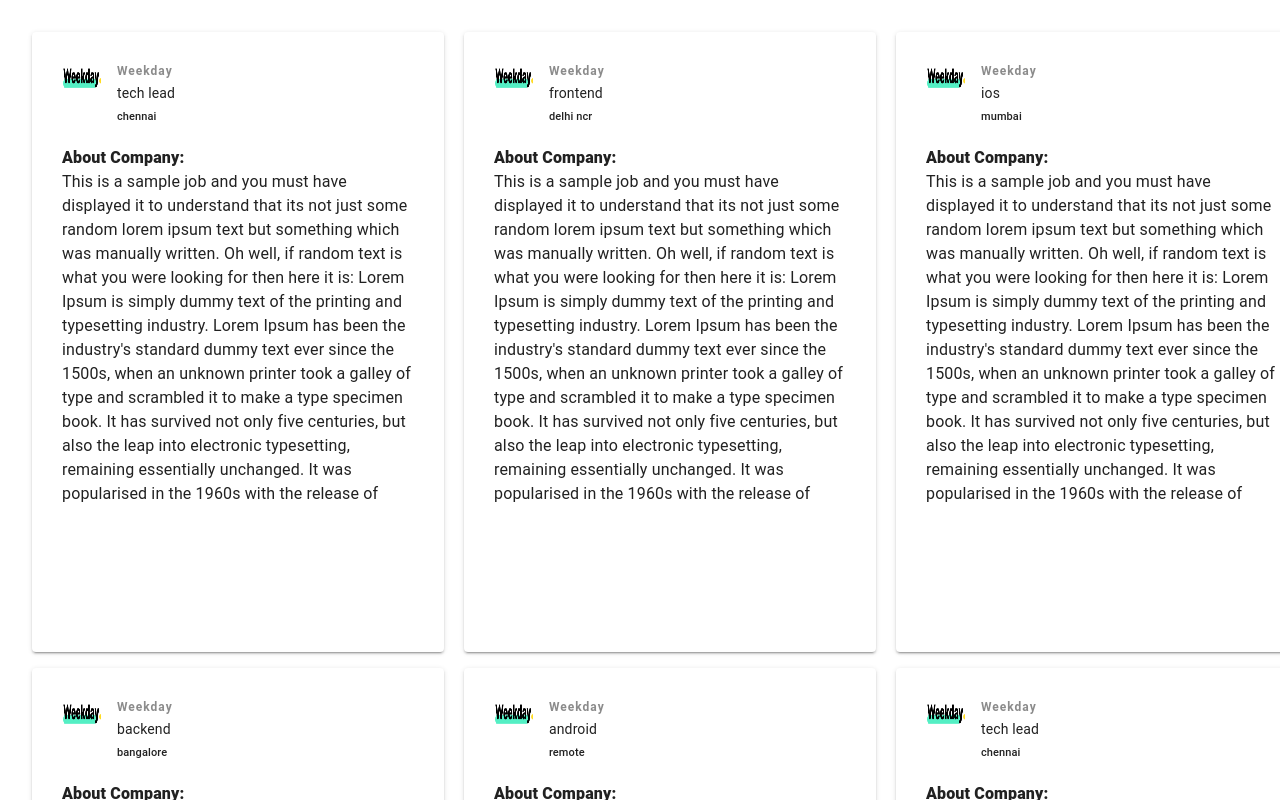
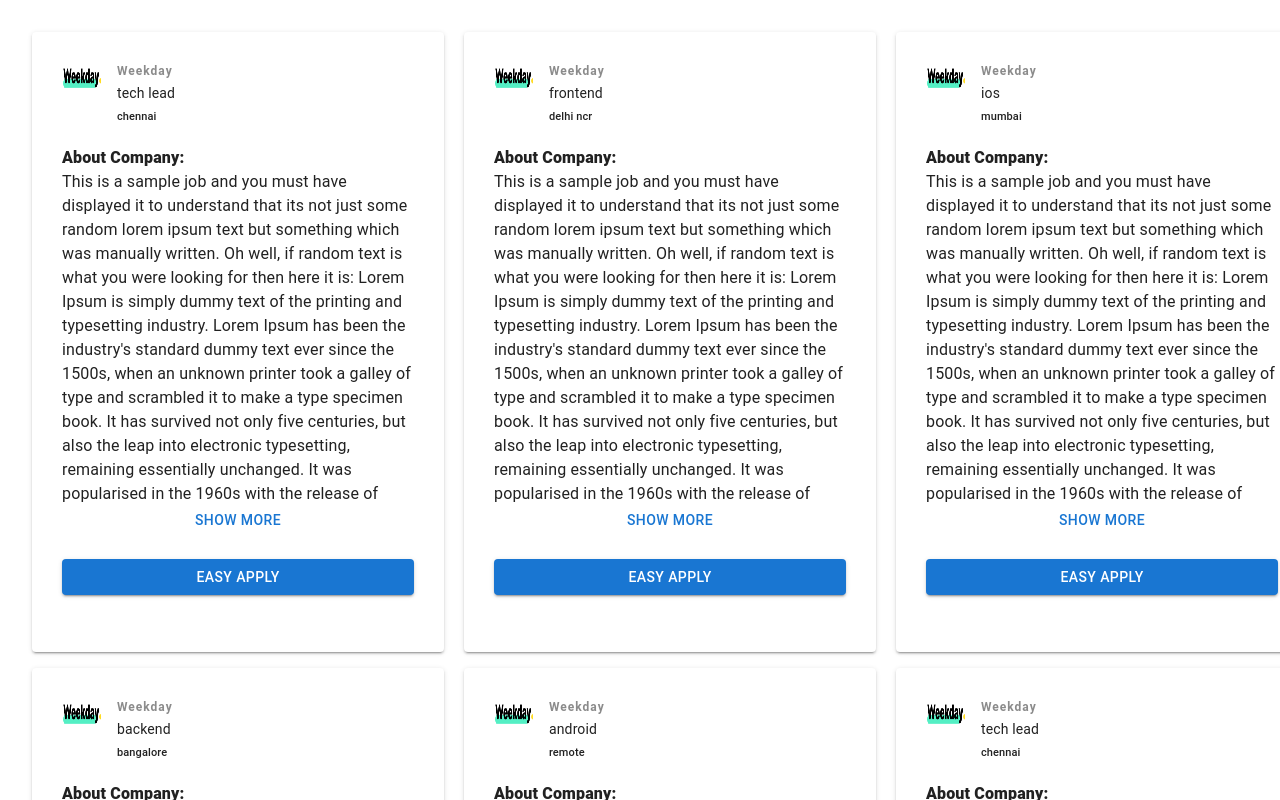
Before and after one commit to atharva101/Weekday-Assignment, a React (Create React App) app: page / in a window 1280 px wide. Shown: the top 800 px of the page. Built offline with nearby package versions, Linux system fonts and the light colour scheme.

Commit message:
Added buttons

```diff
--- a/src/components/jobCard/AboutSection.tsx
+++ b/src/components/jobCard/AboutSection.tsx
@@ -1,4 +1,4 @@
-import { Typography, Box } from "@mui/material";
+import { Typography, Box, Button } from "@mui/material";
 
 const AboutSection = ({ about }: { about: string }) => {
   return (
@@ -15,12 +15,13 @@ const AboutSection = ({ about }: { about: string }) => {
       </Typography>
       <div
         style={{
-          maxHeight: "20.8em" /* Set a maximum height */,
+          maxHeight: "20.8em" ,
           overflow: "hidden",
         }}
       >
         <Typography sx={{}}>{about}</Typography>
       </div>
+      <Button sx = {{margin: "auto", width: "100%"}}>Show More</Button>
     </Box>
   );
 };
--- a/src/components/jobCard/Card.tsx
+++ b/src/components/jobCard/Card.tsx
@@ -5,7 +5,7 @@ import Box from "@mui/material/Box";
 import Link from "@mui/material/Link";
 import AboutSection from "./AboutSection";
 import InfoBox from "./InfoBox";
-import { Typography } from "@mui/material";
+import { Button, Typography } from "@mui/material";
 
 const Card = () => {
   return (
@@ -38,6 +38,8 @@ const Card = () => {
               </Box>
 
               <AboutSection about= {item.jobDetailsFromCompany}/>
+
+              <Button variant="contained" sx= {{width: "100%", marginTop:"20px"}}>Easy Apply</Button>
             </Paper>
           </Grid>
         ))}
```
